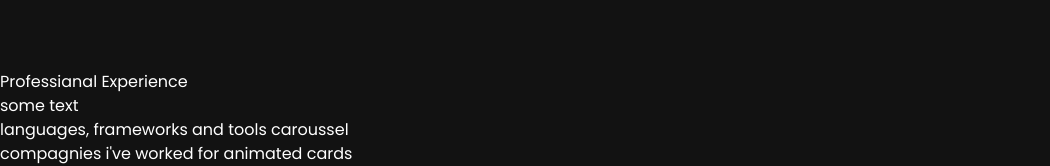
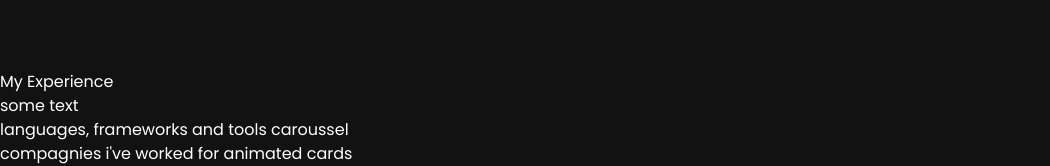
Before and after one commit to ArkAow/tom-charpentier-portfolio, a React (Vite) app: page / in a window 1280 px wide. Shown: the part 5335-5501 px from the top of the page, without its empty margins (0-1050 px from the left). Built offline with nearby package versions, Linux system fonts and the light colour scheme.

Commit message:
Some smalls fixs

```diff
--- a/src/components/Experience.jsx
+++ b/src/components/Experience.jsx
@@ -3,7 +3,7 @@ import React from "react";
 export default function Experience() {
     return (
         <div className="w-full flex flex-col items-left ml-12 justify-left font-bold mt-16 p-6">
-            <h1 className="text-4xl relative">Professianal Experience</h1>
+            <h1 className="text-4xl relative">My Experience</h1>
             <p>some text</p>
             <p>languages, frameworks and tools caroussel</p>
             <p>compagnies i've worked for animated cards</p>
--- a/src/components/NavBar.jsx
+++ b/src/components/NavBar.jsx
@@ -69,6 +69,7 @@ export default function NavBar() {
                                 onClick={() => {
                                     setToggle(!toggle);
                                     setActive(nav.title);
+                                    window.scrollTo(0, nav.y);
                                 }}
                                 >
                                 <a href={`#${nav.id}`}>{nav.title}</a>
```
